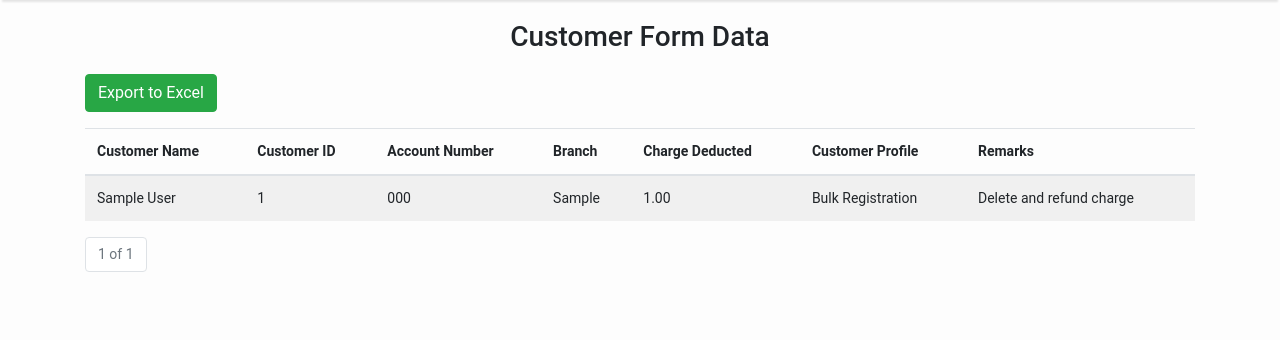
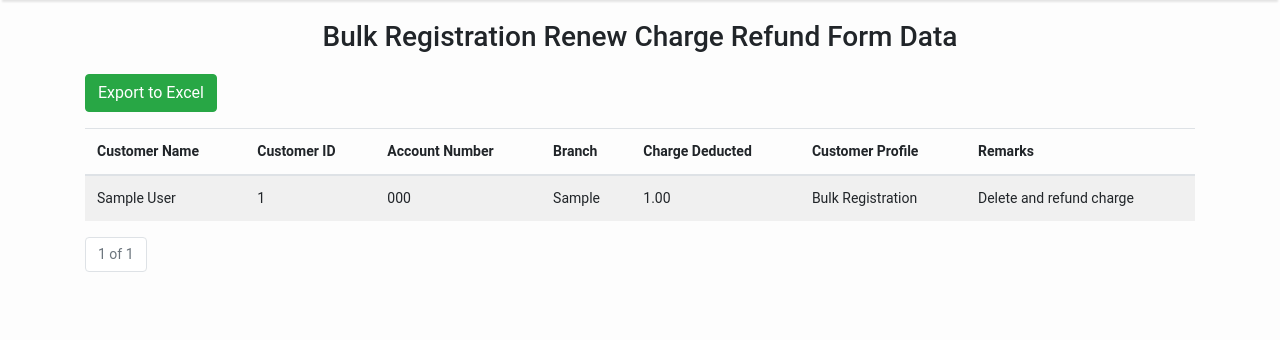
Before and after one commit to ab817/digitalsupport, a Django app: page /adminpanel/bulk-form-admin/ in a window 1280 px wide. Shown: the part 86-426 px from the top of the page. Run offline with Django 5.2, Linux system fonts and the light colour scheme; a user stored in the database is signed in; tables that the repository leaves empty hold one stand-in row (values such as "Sample post"); some libraries are stand-ins or nearby versions.

Commit message:
admin panel

```diff
--- a/digitallogs/templates/bulk-form-admin.html
+++ b/digitallogs/templates/bulk-form-admin.html
@@ -2,7 +2,7 @@
 
 {% block content %}
 <div class="container">
-    <h2>Customer Form Data</h2>
+    <h2>Bulk Registration Renew Charge Refund Form Data</h2>
     <a href="{% url 'export_customer_form_csv' %}" class="btn btn-success mb-3">Export to Excel</a>
     <table class="table table-striped">
         <thead>
```
